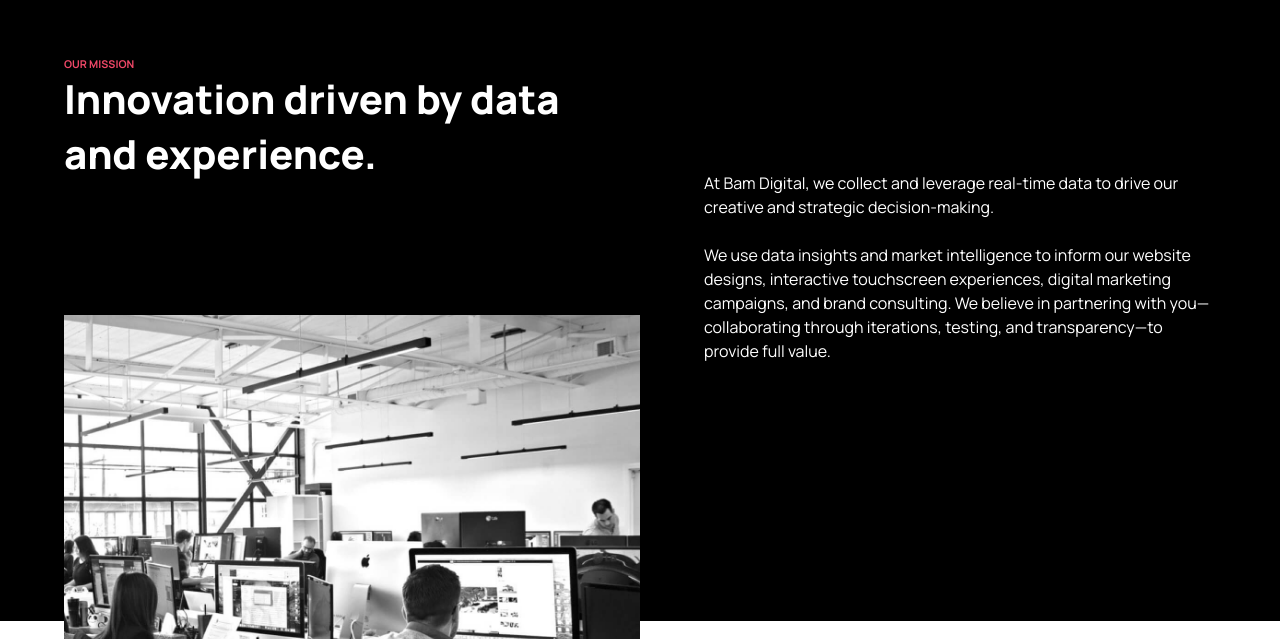
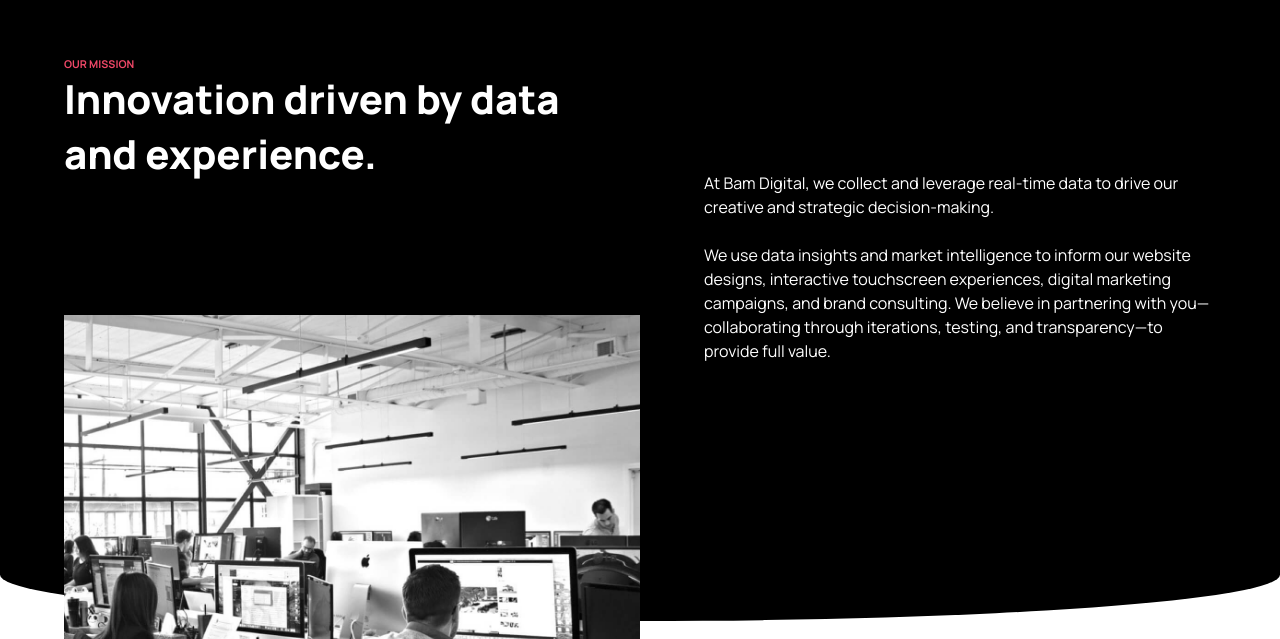
Before and after one commit to LiuAllan/Bam-digital, a React (Create React App) app: page / in a window 1280 px wide. Shown: the part 921-1560 px from the top of the page. Built offline with nearby package versions, Linux system fonts and the light colour scheme.

Commit message:
adding dividers

```diff
--- a/src/styles/StyledContact.scss
+++ b/src/styles/StyledContact.scss
@@ -6,7 +6,7 @@
 	display: flex;
 	flex-direction: row;
 
-
+	// divider
 	position: relative;
 	background: $black;
 	height: 50vh;
--- a/src/styles/StyledOurMission.scss
+++ b/src/styles/StyledOurMission.scss
@@ -4,6 +4,12 @@
 .our-mission {
 	background-color: #000;
 	padding: 6rem 4rem 0;
+
+	// Divider
+	position: relative;
+	background: $black;
+	border-bottom-left-radius: 50% 7%;
+	border-bottom-right-radius: 50% 7%;
 }
 
 .our-mission-head {
```
